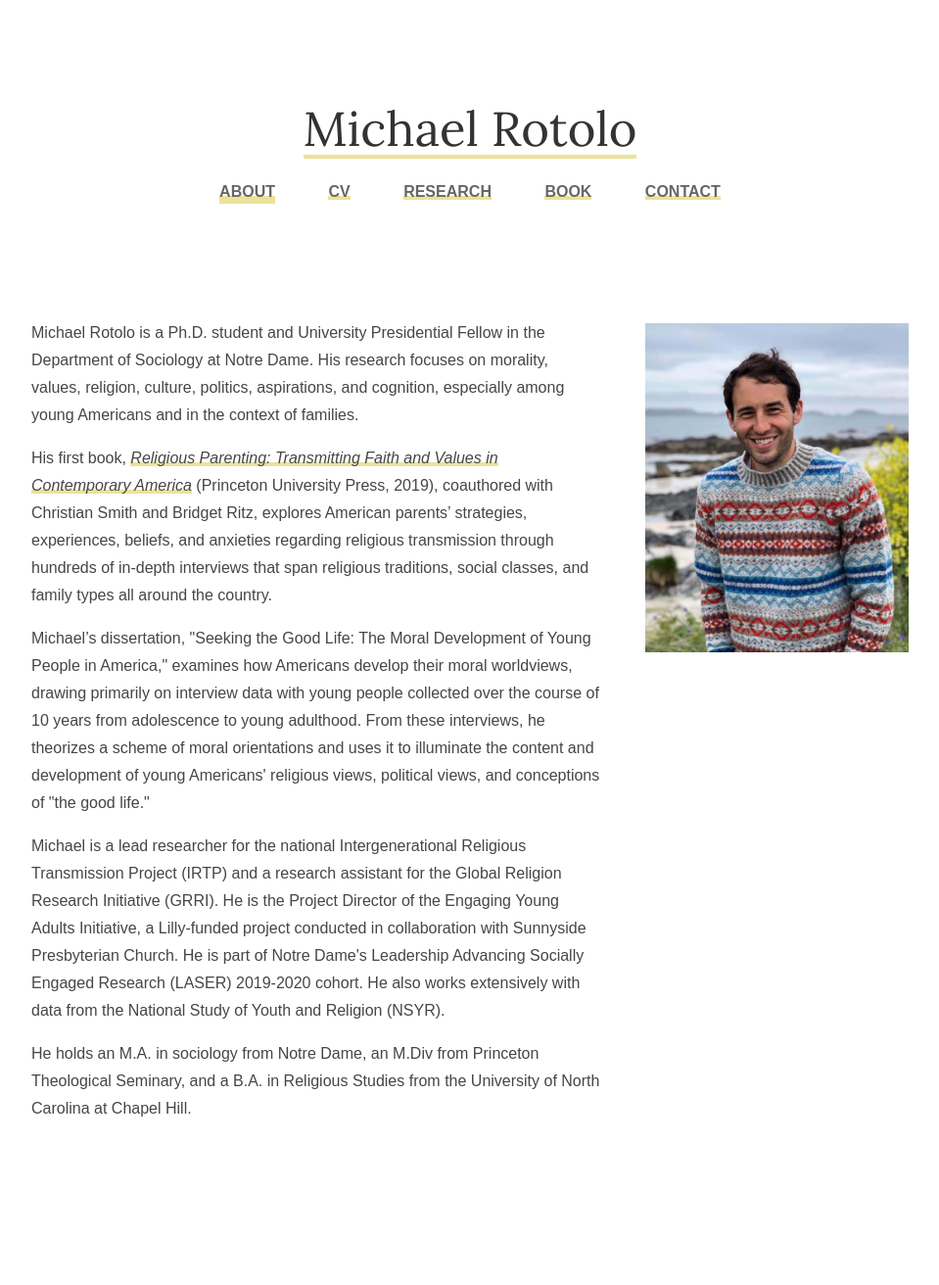
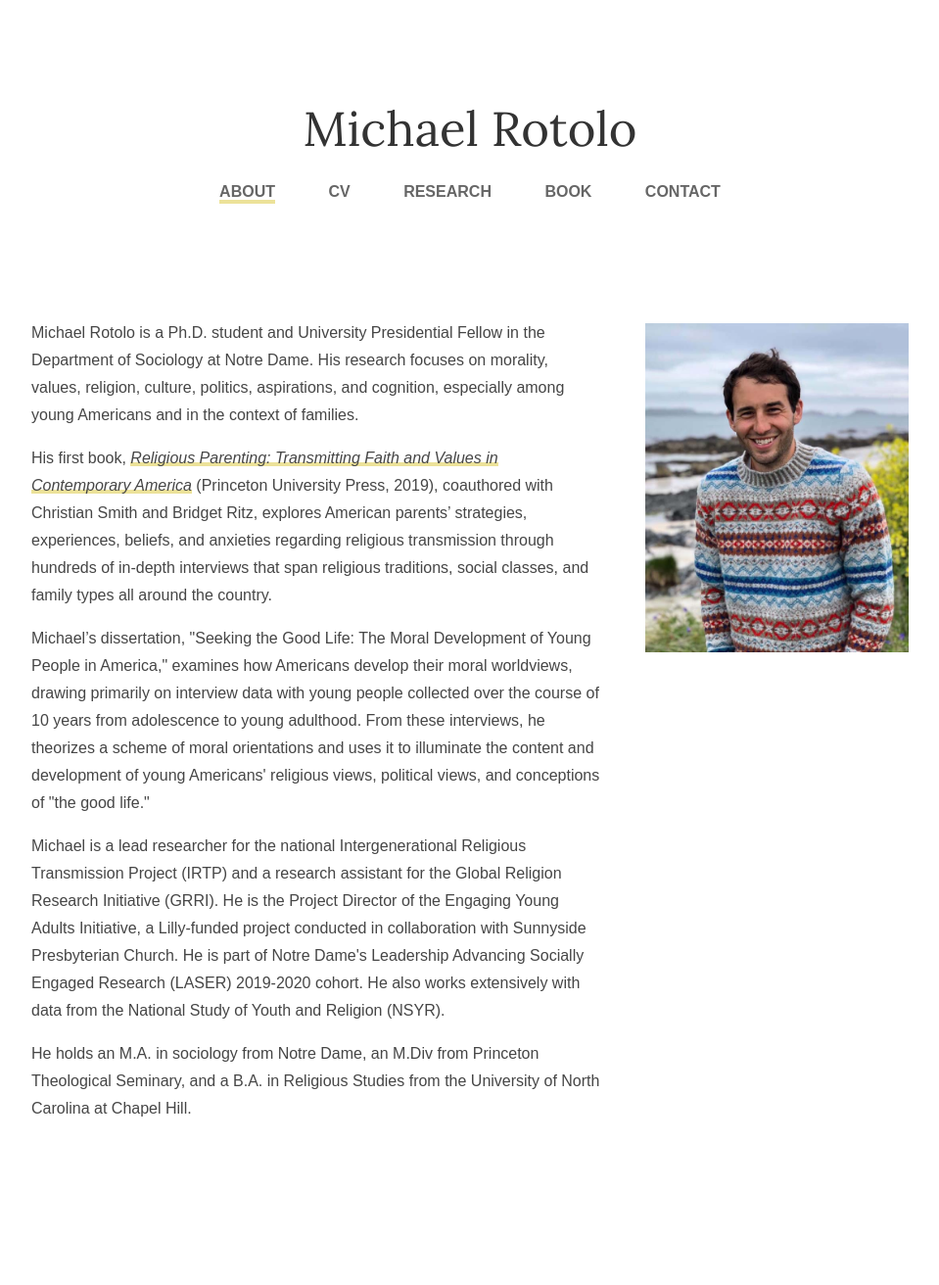
Before and after one commit to michaelrotolo/github.io, a Jekyll site: the page built from index.html, in a window 1280 px wide. Shown: the whole page at 98% size, without its empty margins (160-1119 px from the left). Built offline with Jekyll 4.4.1, drawn with Linux system fonts in a browser that asks for light colours; some web fonts are replaced.

Commit message:
Update main.css

```diff
--- a/css/main.css
+++ b/css/main.css
@@ -83,7 +83,7 @@ nav ul li {
     display: inline;
     margin: 0 10px;
 }
-.container a {
+.blurb a {
     background:
         linear-gradient(
             to bottom, var(--mainColor) 0%,
@@ -95,7 +95,7 @@ nav ul li {
     transition: background-size .2s;
     transition-timing-function: ease-in-out;
 }
-.container a:hover {
+.blurb a:hover {
     background-size: 4px 60px;
 }
 p, ul, li {
```
